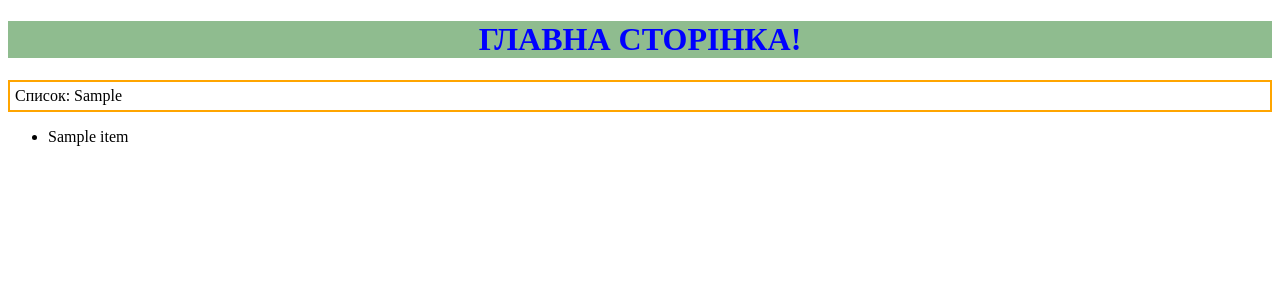
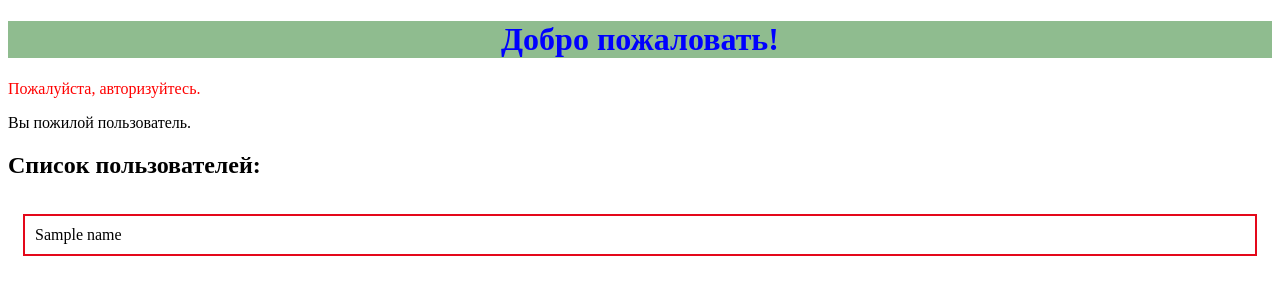
Before and after one commit to TerpaiSerhii/my_project3_django, a Django app: template my_project/templates/index.html in a window 1280 px wide. Shown: the top 300 px of the page. Run offline with Django 5.2, Linux system fonts and the light colour scheme; the template is opened without the code that fills it: most values are stand-ins (such as "Sample title", 1, 10 or a date in 2020); parts of the project's set-up code (start-up, migrations or seed data) failed here and were passed over.

Commit message:
next1_project

```diff
--- a/my_project/templates/index.html
+++ b/my_project/templates/index.html
@@ -6,21 +6,43 @@
     <title>Document</title>
 </head>
 <style>
-
     h1 {
         display: flex;
         color: blue;
         justify-content: center;
         background-color: darkseagreen;
     }
+    ul {
+        list-style: none;
+        padding: 15px;
+    }
+    li {
+        padding: 10px;
+        border: 2px solid rgb(228, 8, 26);
+    }
 </style>
 <body>
-    <h1>ГЛАВНА СТОРІНКА!</h1>
-    <p style="border: 2px solid orange; padding: 5px;">Список: {{ my_list }}</p>
+    <h1>Добро пожаловать!</h1>
+
+    {% if is_logged_in %}
+      <p style="color: green;">Вы вошли в систему.</p>
+    {% else %}
+      <p style="color: red;">Пожалуйста, авторизуйтесь.</p>
+    {% endif %}
+
+    {% if user_age < 18 %}
+      <p>Вам нет 18 лет.</p>
+    {% elif user_age < 60 %}
+      <p>Вы взрослый пользователь.</p>
+    {% else %}
+      <p>Вы пожилой пользователь.</p>
+    {% endif %}
+
+    <h2>Список пользователей:</h2>
     <ul>
-        {% for item in my_list %}
-            <li>{{item}}</li>
-        {% endfor %}
+      {% for name in names %}
+        <li>{{ name }}</li>
+      {% endfor %}
     </ul>
 </body>
 </html>
```
Also changed, not shown: my_project/my_app/views.py (+7 -4 lines).
